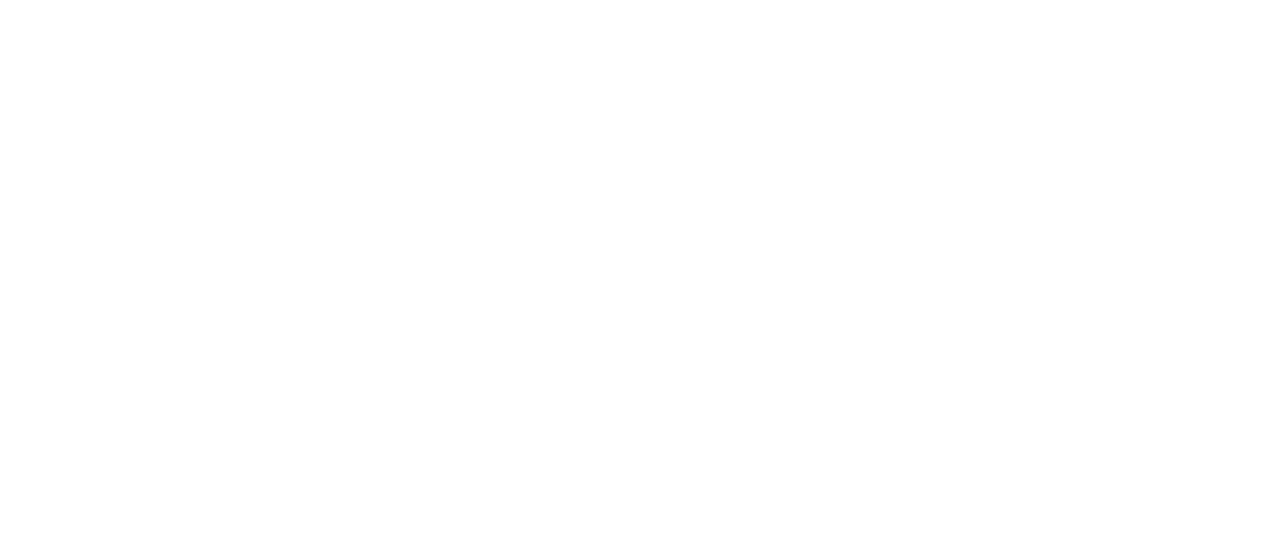
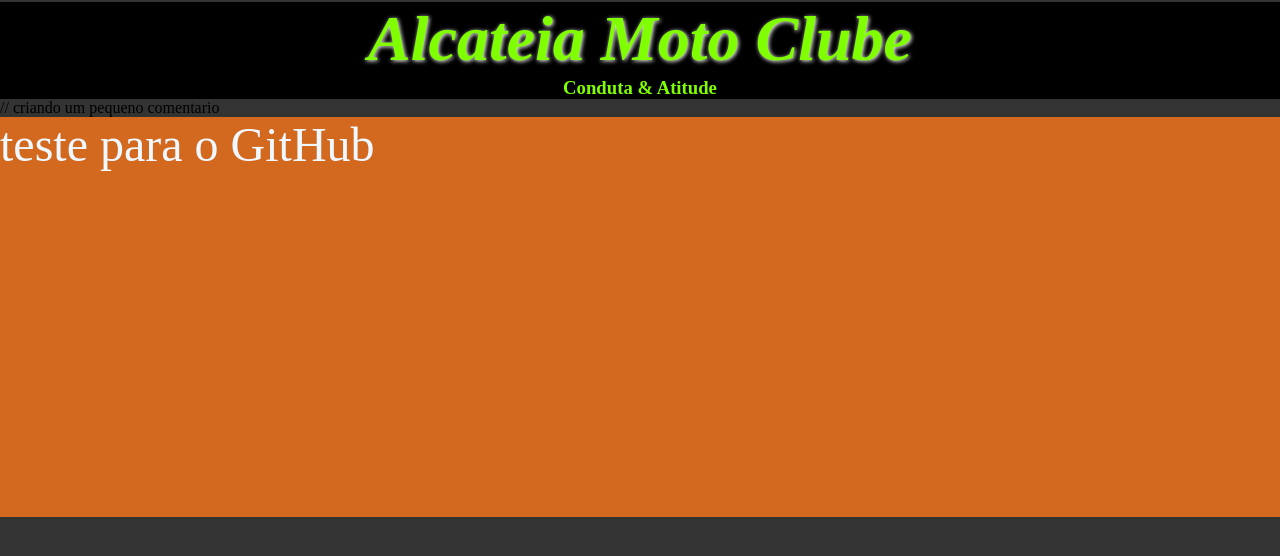
Before and after one commit to CristianoPBorges/ModuloGit, a PHP site: page / in a window 1280 px wide. Before the commit the part shown is empty. Shown: the top 556 px of the page. Run offline with PHP 8.4, Linux system fonts and the light colour scheme.

Commit message:
Alterei o arquivo index e tbm o style

```diff
--- a/index.php
+++ b/index.php
@@ -1,9 +1,19 @@
 <!DOCTYPE html>
-<html>
-<head>
-        <title> Site Alcateia Moto Clube</title>
-</Head>
-<body>
-
-</body>
+<html lang="pt-br" xmlns="http://www.w3.org/1999/html" xmlns="http://www.w3.org/1999/html"
+      xmlns="http://www.w3.org/1999/html">
+    <head>
+    <meta charset="UTF-8">
+    <title>Alcateia Moto Clube</title>
+    <link rel="stylesheet" type="text/css" href="style.css"/>
+    </head>
+    <body>
+        <div id=topo>
+            <h1>Alcateia Moto Clube </h1>
+            <h3> Conduta & Atitude </h3>
+        </div>
+        // criando um pequeno comentario
+        <div id="corpo">
+            teste para o GitHub
+        </div>
+    </body>
 </html>
--- a/style.css
+++ b/style.css
@@ -0,0 +1,28 @@
+body{
+    margin:0;
+    background-color: rgba(0, 0, 0, 0.8);
+}
+#topo{
+    margin-top: 0px;
+    background-color: black;
+    color: chartreuse;
+    text-align: center;
+    }
+    #topo h1{
+    margin-top: 2px;
+    margin-bottom: 1px;
+    font-size: 48pt;
+    font-style: italic;
+    text-shadow: 1px 1px 4px #ffffff;
+}
+#topo h3{
+  margin: 0px;
+}
+#corpo{
+  background-color: chocolate;
+  color: aliceblue;
+  font-size: 36pt;
+  width: auto;
+  height: 400px;
+  margin: auto;
+}
```
